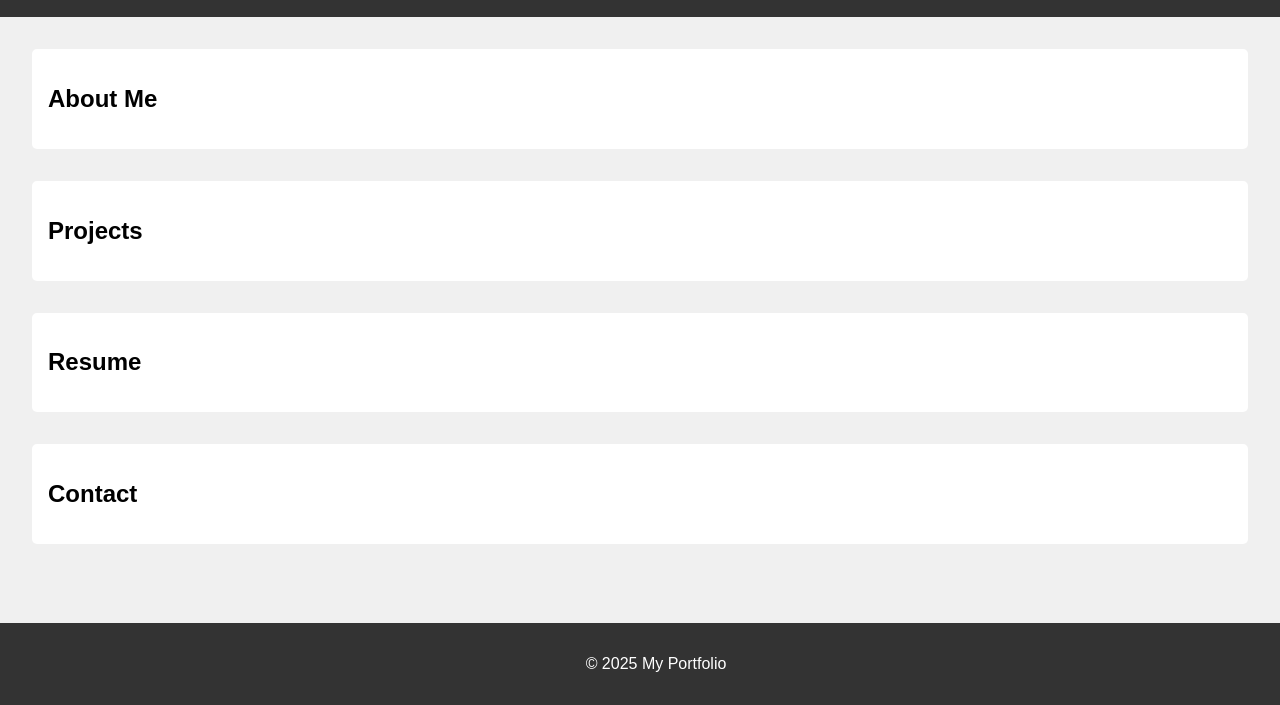
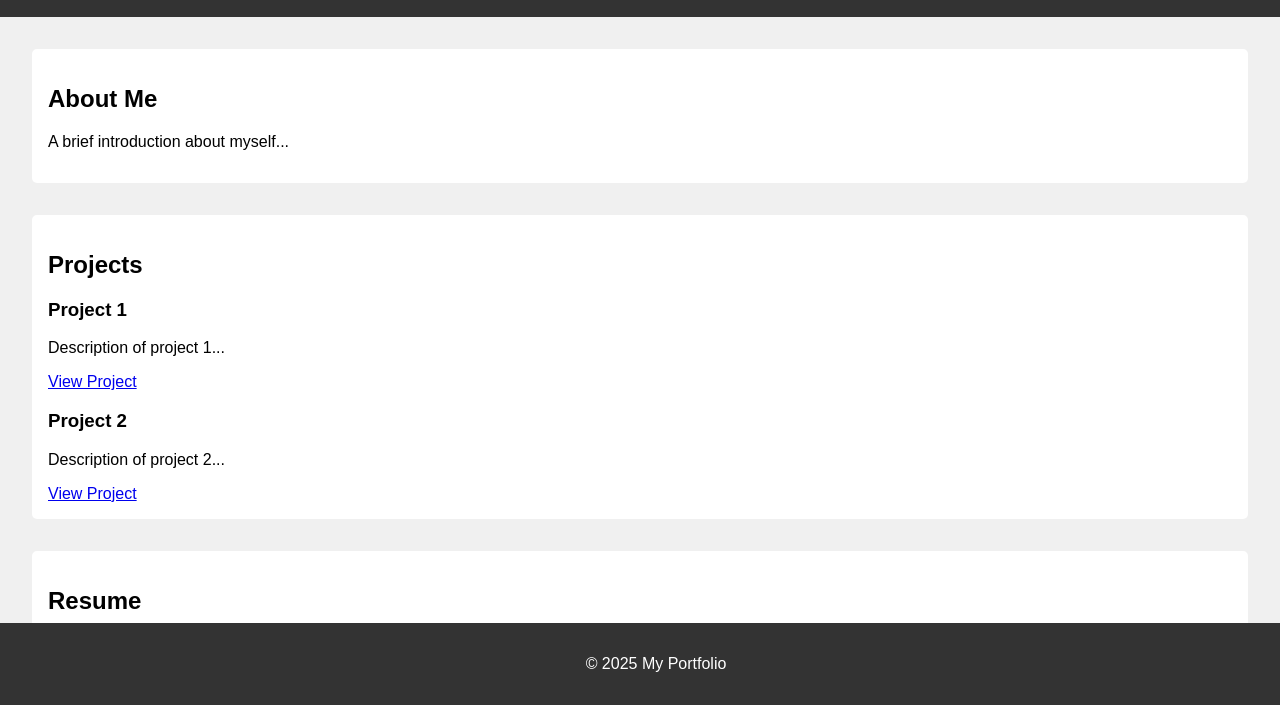
Before and after one commit to shlmt-agent/portfolio-website, a plain HTML site: page index.html in a window 1280 px wide. Shown: the part 95-800 px from the top of the page. Drawn offline with Linux system fonts and the light colour scheme.

Commit message:
feat: Implement project gallery section (PROJ-2)

```diff
--- a/index.html
+++ b/index.html
@@ -12,15 +12,28 @@
     <main>
         <section id="about-me">
             <h2>About Me</h2>
+            <p>A brief introduction about myself...</p>
         </section>
         <section id="projects">
             <h2>Projects</h2>
+            <div class="project">
+                <h3>Project 1</h3>
+                <p>Description of project 1...</p>
+                <a href="#">View Project</a>
+            </div>
+            <div class="project">
+                <h3>Project 2</h3>
+                <p>Description of project 2...</p>
+                <a href="#">View Project</a>
+            </div>
         </section>
         <section id="resume">
             <h2>Resume</h2>
+            <p>Download my resume <a href="#">here</a>.</p>
         </section>
         <section id="contact">
             <h2>Contact</h2>
+            <p>Contact me through this <a href="#">form</a>.</p>
         </section>
     </main>
     <footer>
```
